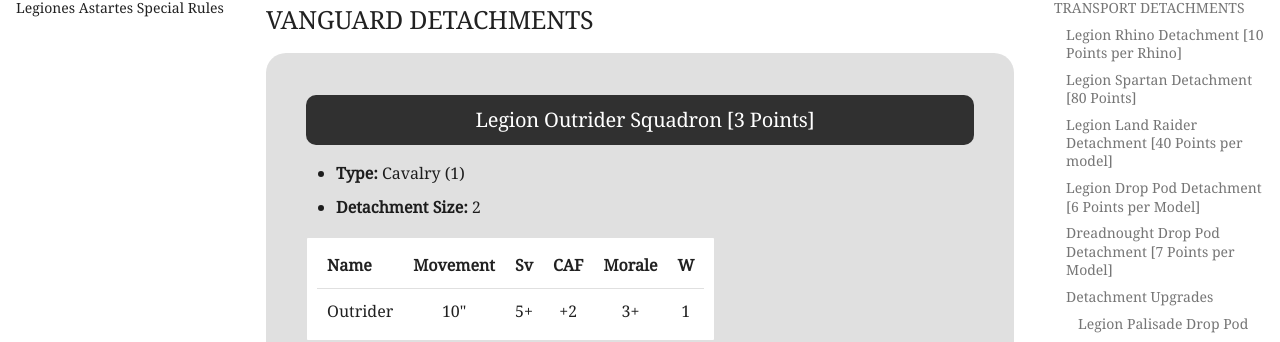
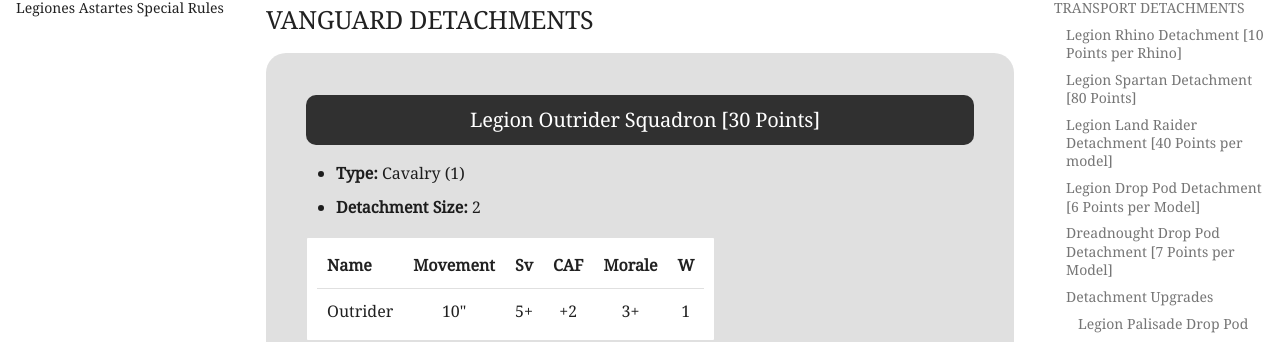
Before and after one commit to BloodBowlBase/EHeresy, an MkDocs documentation site: the page built from docs/the_legiones_astartes/detachments.md, in a window 1280 px wide and 900 px high, scrolled down 27555 px. Shown: the part 154-496 px from the top of the window. Built offline with MkDocs 1.6.1 and Material for MkDocs 9.7.7, drawn with Linux system fonts in a browser that asks for light colours.

Commit message:
Outrider squadron price fixed

```diff
--- a/docs/the_legiones_astartes/detachments.md
+++ b/docs/the_legiones_astartes/detachments.md
@@ -981,7 +981,7 @@
 
 <div class="unitCard" markdown>
 
-### Legion Outrider Squadron [3 Points]
+### Legion Outrider Squadron [30 Points]
 
 * **Type:** Cavalry (1)
 * **Detachment Size:** 2
```
